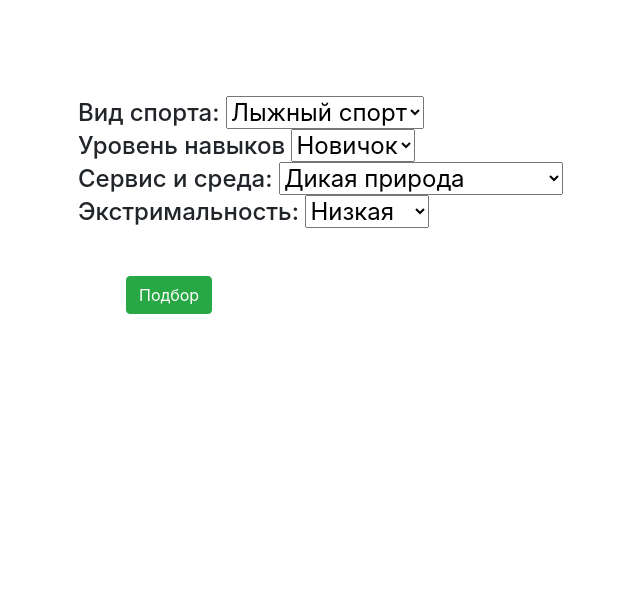
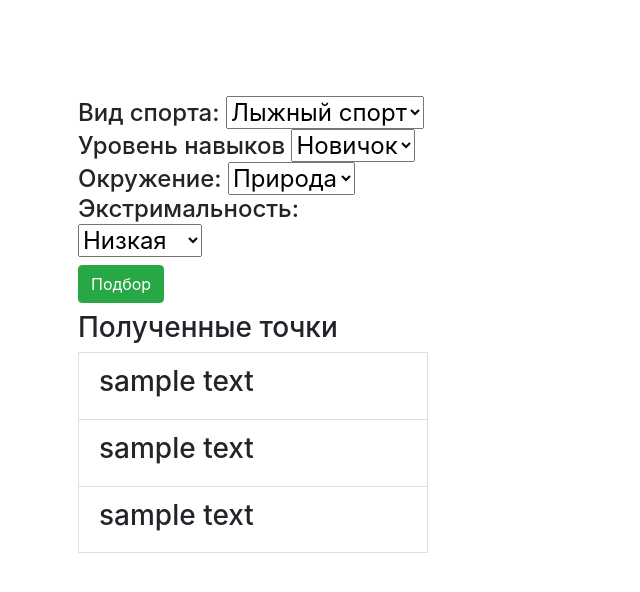
Before and after one commit to alexarlord-boop/DJANGO_project, a Django app: template live_action/main/templates/main/index.html in a window 1280 px wide. Shown: the part 56-648 px from the top of the page, without its empty margins (7-647 px from the left). Run offline with Django 3.2, Linux system fonts and the light colour scheme; the template is opened without the code that fills it: values that come from a table or form of the project are taken from there, others are empty; some libraries are stand-ins or nearby versions.

Commit message:
Added points list

```diff
--- a/live_action/main/forms.py
+++ b/live_action/main/forms.py
@@ -8,7 +8,7 @@ class FilterForm(forms.Form):
                              choices=CHOICES)
     user_skill = forms.ChoiceField(label='Уровень навыков',
                                    choices=(('0', 'Новичок'), ('1', 'Умелый'), ('2', 'Эксперт')))
-    enviroment_chars = forms.ChoiceField(label='Сервис и среда:',
-                                         choices=(('0', 'Дикая природа'), ('1', 'Близко к цивилизации'),
+    enviroment_chars = forms.ChoiceField(label='Окружение:',
+                                         choices=(('0', 'Природа'), ('1', 'Курорт'),
                                                   ('2', 'Город')))  # 0-wild lands,..,2-city
     extreme = forms.ChoiceField(label='Экстримальность:', choices=(('0', 'Низкая'), ('1', 'Средняя'), ('2', 'Высокая')))
--- a/live_action/main/templates/main/index.html
+++ b/live_action/main/templates/main/index.html
@@ -4,10 +4,9 @@
 {% block content %}
 <div class="container mt-5 pt-5">
     <div class="row">
-        <div class="col-md-6">
+        <div class="col-4">
             <form method="post" class="h4">
                 {% csrf_token %}
-
                 {{form.type.label}}
                 {{form.type}}<br>
                 {{form.user_skill.label}}
@@ -16,12 +15,24 @@
                 {{form.enviroment_chars}}<br>
                 {{form.extreme.label}}
                 {{form.extreme}}<br>
-                <button type="submit" class="btn btn-success m-5">Подбор</button>
+                <button type="submit" class="btn btn-success mt-2">Подбор</button>
             </form>
+
+            <h3>Полученные точки</h3>
+            <div id="listg" class="list-group">
+
+            </div>
+            <div data-spy="scroll" data-target="#listg" data-offset="0">
+                <div class="list-group-item"><h3>sample text</h3></div>
+                <div class="list-group-item"><h3>sample text</h3></div>
+                <div class="list-group-item"><h3>sample text</h3></div>
+            </div>
+
         </div>
-        <div class="col-md-6">
+        <div class="col-md-8">
             {{map | safe}}
         </div>
     </div>
+
 </div>
 {% endblock %}
--- a/live_action/main/views.py
+++ b/live_action/main/views.py
@@ -41,7 +41,9 @@ def map(request):
     base_map = folium.Map(location=[40, 20],
                           zoom_start=2,
                           height='70%', width='100%')
-    base_map.add_child(folium.LatLngPopup())
+
+    popup = folium.LatLngPopup()
+    base_map.add_child(popup)
 
     activities = Activity.objects.all()
     for el in activities:
```
Also changed, not shown: live_action/main/templates/main/map.html (+7 -0 lines), live_action/db.sqlite3.
